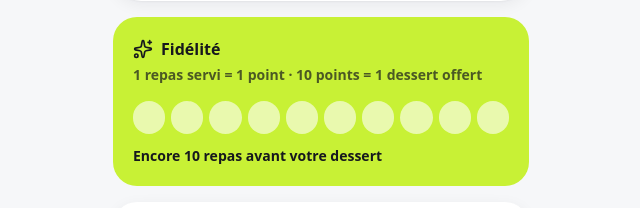
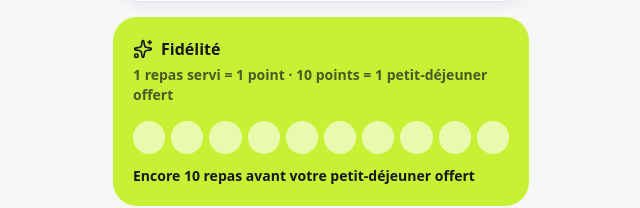
Before and after one commit to Bryan-Taffo-Stephen-Yves/dabali, a Next.js app: page /app/profil in a window 1280 px wide. Shown: the part 277-485 px from the top of the page, without its empty margins (319-959 px from the left). Built offline with nearby package versions, Linux system fonts and the light colour scheme; no server answers.

Commit message:
Fidélité : textes alignés sur « 10 points = 1 petit-déjeuner offert »
Co-Authored-By: Claude Opus 5.5 <noreply@anthropic.com>
Claude-Session: https://claude.ai/code/session_01M1rj67ENvoiHH1JiJK12xE

```diff
--- a/src/app/app/page.tsx
+++ b/src/app/app/page.tsx
@@ -65,7 +65,7 @@ export default function HomePage() {
       <Link href="/app/profil#fidelite" className="mt-3 flex items-center gap-3 rounded-[22px] bg-card p-3.5 shadow-[var(--shadow-card)]">
         <span className="grid size-10 place-items-center rounded-xl bg-lime-soft"><Sparkles className="size-5 text-lime-deep" /></span>
         <div className="min-w-0 flex-1">
-          <p className="text-sm font-bold">{rewardReady ? "Dessert offert disponible 🎉" : `${profile?.points ?? 0} / 10 points`}</p>
+          <p className="text-sm font-bold">{rewardReady ? "Petit-déjeuner offert disponible 🎉" : `${profile?.points ?? 0} / 10 points`}</p>
           <div className="mt-1.5 h-1.5 overflow-hidden rounded-full bg-canvas">
             <div className="h-full rounded-full bg-lime-deep transition-all" style={{ width: `${Math.min(100, (profile?.points ?? 0) * 10)}%` }} />
           </div>
--- a/src/app/app/profil/page.tsx
+++ b/src/app/app/profil/page.tsx
@@ -70,14 +70,14 @@ export default function ProfilePage() {
 
         <section id="fidelite" className="mt-4 rounded-[24px] bg-lime p-5">
           <div className="flex items-center gap-2"><Sparkles className="size-5" /><h3 className="font-extrabold">Fidélité</h3></div>
-          <p className="mt-1 text-sm font-semibold text-ink/70">1 repas servi = 1 point · 10 points = 1 dessert offert</p>
+          <p className="mt-1 text-sm font-semibold text-ink/70">1 repas servi = 1 point · 10 points = 1 petit-déjeuner offert</p>
           <div className="mt-4 grid grid-cols-10 gap-1.5">
             {Array.from({ length: 10 }, (_, i) => (
               <span key={i} className={clsx("aspect-square rounded-full", i < Math.min(points, 10) ? "bg-ink" : "bg-white/60")} />
             ))}
           </div>
           <p className="mt-3 text-sm font-bold">
-            {points >= 10 ? <span className="flex items-center gap-1.5"><Gift className="size-4" /> Dessert offert disponible au prochain achat</span> : `Encore ${10 - points} repas avant votre dessert`}
+            {points >= 10 ? <span className="flex items-center gap-1.5"><Gift className="size-4" /> Petit-déjeuner offert : à utiliser dans « Acheter »</span> : `Encore ${10 - points} repas avant votre petit-déjeuner offert`}
           </p>
         </section>
 
```
